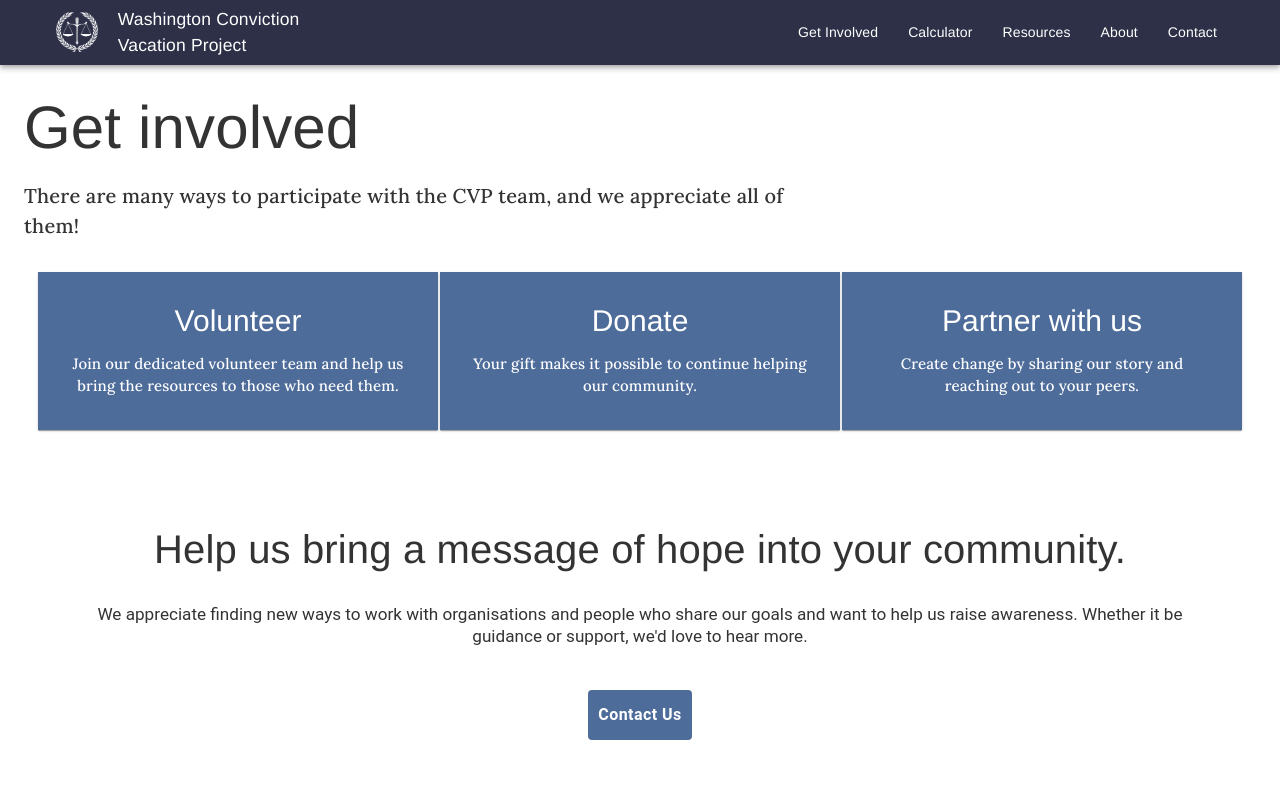
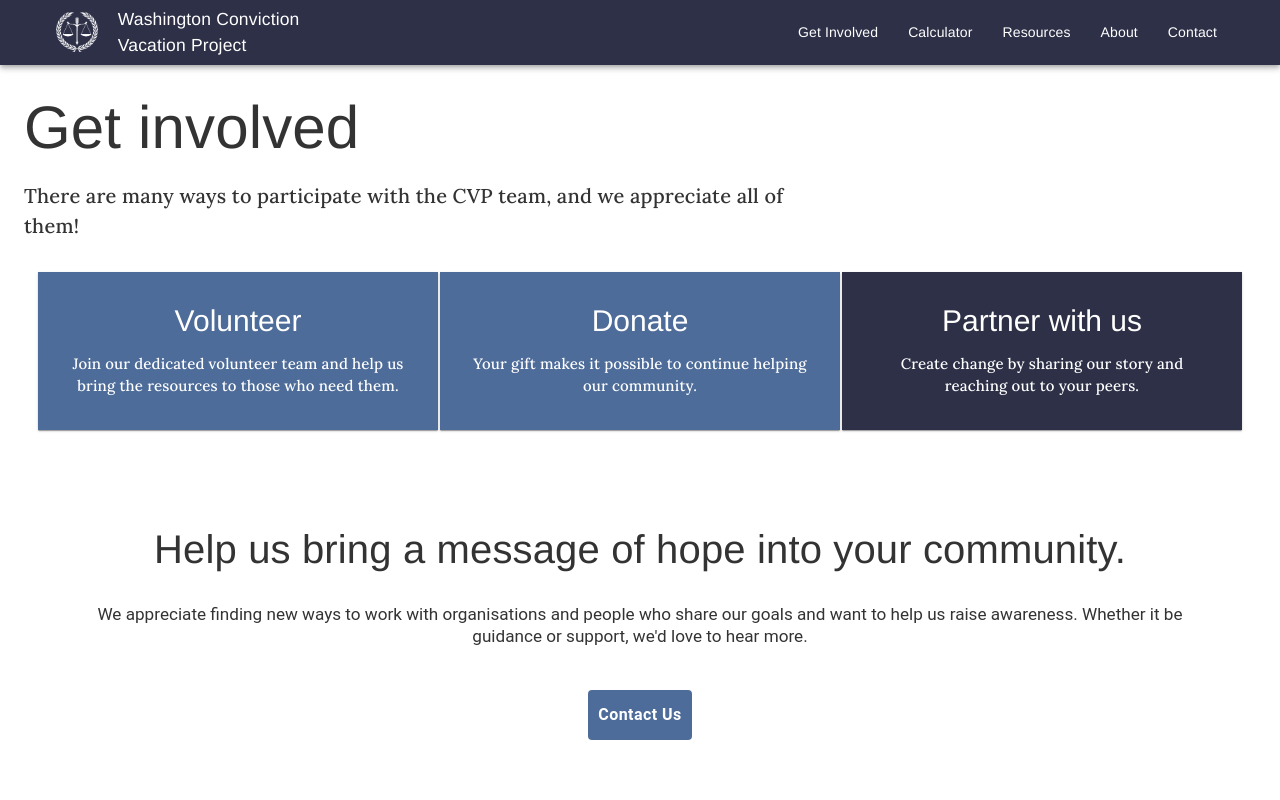
Before and after one commit to openseattle/clearviction-v1, a React (Create React App) app: page /get-involved/partner-with-us in a window 1280 px wide. Shown: the top 800 px of the page. Built offline with nearby package versions, Linux system fonts and the light colour scheme.

Commit message:
fix pages urls

```diff
--- a/src/Pages/GetInvolvedPage.jsx
+++ b/src/Pages/GetInvolvedPage.jsx
@@ -11,17 +11,17 @@ import VolunteerPage from "./VolunteerPage";
 const subPages = [
   {
     name: "Volunteer",
-    link: "/get_involved/volunteer",
+    link: "/get-involved/volunteer",
     desc: "Join our dedicated volunteer team and help us bring the resources to those who need them.",
   },
   {
       name: "Donate",
-      link: "/get_involved/donate",
+      link: "/get-involved/donate",
       desc: "Your gift makes it possible to continue helping our community. "
   },
   {
       name: "Partner with us",
-      link: "/get_involved/partner-with-us",
+      link: "/get-involved/partner-with-us",
       desc: "Create change by sharing our story and reaching out to your peers."
   }
 
```
